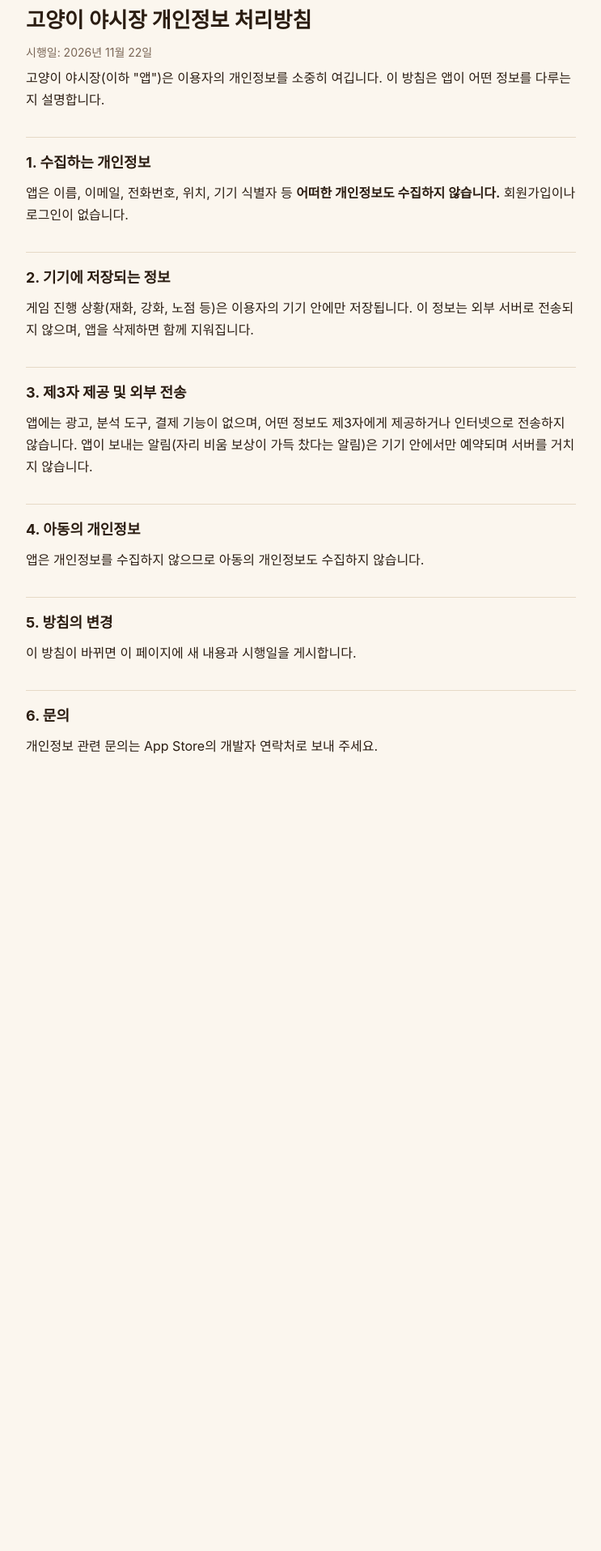
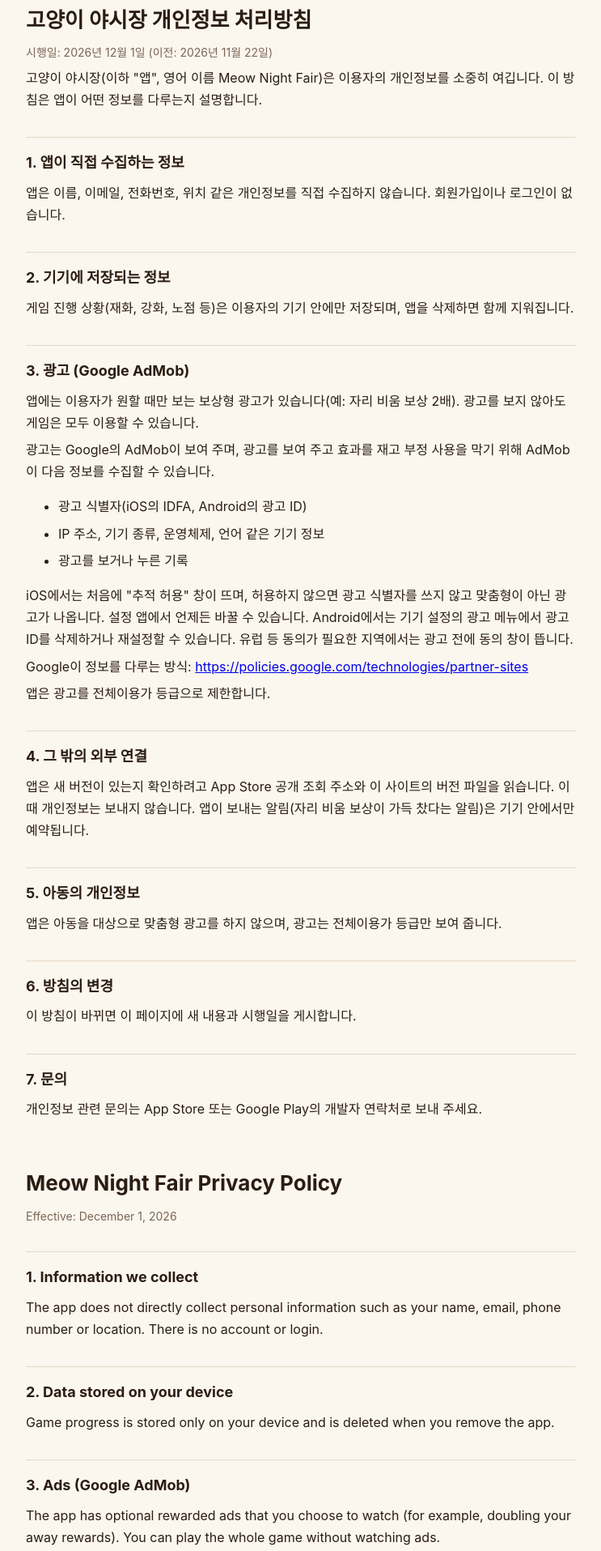
Before and after one commit to kjinjins/catmarket-privacy, a plain HTML site: page index.html in a window 1280 px wide. Shown: the part 37-1952 px from the top of the page at 81% size, without its empty margins (268-1011 px from the left). Before the commit the page ends 1042 px from the top, so only its background shows below. Drawn offline with Linux system fonts and the light colour scheme.

Commit message:
Privacy policy: add AdMob rewarded ads (ko/en)

```diff
--- a/index.html
+++ b/index.html
@@ -15,26 +15,60 @@ h1{font-size:26px;margin:0 0 4px}h2{font-size:18px;margin:32px 0 8px;padding-top
 </head>
 <body><main>
 <h1>고양이 야시장 개인정보 처리방침</h1>
-<p class="d">시행일: 2026년 11월 22일</p>
+<p class="d">시행일: 2026년 12월 1일 (이전: 2026년 11월 22일)</p>
+<p>고양이 야시장(이하 "앱", 영어 이름 Meow Night Fair)은 이용자의 개인정보를 소중히 여깁니다. 이 방침은 앱이 어떤 정보를 다루는지 설명합니다.</p>
 
-<p>고양이 야시장(이하 "앱")은 이용자의 개인정보를 소중히 여깁니다. 이 방침은 앱이 어떤 정보를 다루는지 설명합니다.</p>
-
-<h2>1. 수집하는 개인정보</h2>
-<p>앱은 이름, 이메일, 전화번호, 위치, 기기 식별자 등 <b>어떠한 개인정보도 수집하지 않습니다.</b> 회원가입이나 로그인이 없습니다.</p>
+<h2>1. 앱이 직접 수집하는 정보</h2>
+<p>앱은 이름, 이메일, 전화번호, 위치 같은 개인정보를 직접 수집하지 않습니다. 회원가입이나 로그인이 없습니다.</p>
 
 <h2>2. 기기에 저장되는 정보</h2>
-<p>게임 진행 상황(재화, 강화, 노점 등)은 이용자의 기기 안에만 저장됩니다. 이 정보는 외부 서버로 전송되지 않으며, 앱을 삭제하면 함께 지워집니다.</p>
+<p>게임 진행 상황(재화, 강화, 노점 등)은 이용자의 기기 안에만 저장되며, 앱을 삭제하면 함께 지워집니다.</p>
 
-<h2>3. 제3자 제공 및 외부 전송</h2>
-<p>앱에는 광고, 분석 도구, 결제 기능이 없으며, 어떤 정보도 제3자에게 제공하거나 인터넷으로 전송하지 않습니다. 앱이 보내는 알림(자리 비움 보상이 가득 찼다는 알림)은 기기 안에서만 예약되며 서버를 거치지 않습니다.</p>
+<h2>3. 광고 (Google AdMob)</h2>
+<p>앱에는 이용자가 원할 때만 보는 보상형 광고가 있습니다(예: 자리 비움 보상 2배). 광고를 보지 않아도 게임은 모두 이용할 수 있습니다.</p>
+<p>광고는 Google의 AdMob이 보여 주며, 광고를 보여 주고 효과를 재고 부정 사용을 막기 위해 AdMob이 다음 정보를 수집할 수 있습니다.</p>
+<ul>
+<li>광고 식별자(iOS의 IDFA, Android의 광고 ID)</li>
+<li>IP 주소, 기기 종류, 운영체제, 언어 같은 기기 정보</li>
+<li>광고를 보거나 누른 기록</li>
+</ul>
+<p>iOS에서는 처음에 "추적 허용" 창이 뜨며, 허용하지 않으면 광고 식별자를 쓰지 않고 맞춤형이 아닌 광고가 나옵니다. 설정 앱에서 언제든 바꿀 수 있습니다. Android에서는 기기 설정의 광고 메뉴에서 광고 ID를 삭제하거나 재설정할 수 있습니다. 유럽 등 동의가 필요한 지역에서는 광고 전에 동의 창이 뜹니다.</p>
+<p>Google이 정보를 다루는 방식: <a href="https://policies.google.com/technologies/partner-sites">https://policies.google.com/technologies/partner-sites</a></p>
+<p>앱은 광고를 전체이용가 등급으로 제한합니다.</p>
 
-<h2>4. 아동의 개인정보</h2>
-<p>앱은 개인정보를 수집하지 않으므로 아동의 개인정보도 수집하지 않습니다.</p>
+<h2>4. 그 밖의 외부 연결</h2>
+<p>앱은 새 버전이 있는지 확인하려고 App Store 공개 조회 주소와 이 사이트의 버전 파일을 읽습니다. 이때 개인정보는 보내지 않습니다. 앱이 보내는 알림(자리 비움 보상이 가득 찼다는 알림)은 기기 안에서만 예약됩니다.</p>
 
-<h2>5. 방침의 변경</h2>
+<h2>5. 아동의 개인정보</h2>
+<p>앱은 아동을 대상으로 맞춤형 광고를 하지 않으며, 광고는 전체이용가 등급만 보여 줍니다.</p>
+
+<h2>6. 방침의 변경</h2>
 <p>이 방침이 바뀌면 이 페이지에 새 내용과 시행일을 게시합니다.</p>
 
-<h2>6. 문의</h2>
-<p>개인정보 관련 문의는 App Store의 개발자 연락처로 보내 주세요.</p>
+<h2>7. 문의</h2>
+<p>개인정보 관련 문의는 App Store 또는 Google Play의 개발자 연락처로 보내 주세요.</p>
+
+<h1 lang="en" style="margin-top:56px">Meow Night Fair Privacy Policy</h1>
+<div lang="en">
+<p class="d">Effective: December 1, 2026</p>
+<h2>1. Information we collect</h2>
+<p>The app does not directly collect personal information such as your name, email, phone number or location. There is no account or login.</p>
+<h2>2. Data stored on your device</h2>
+<p>Game progress is stored only on your device and is deleted when you remove the app.</p>
+<h2>3. Ads (Google AdMob)</h2>
+<p>The app has optional rewarded ads that you choose to watch (for example, doubling your away rewards). You can play the whole game without watching ads.</p>
+<p>Ads are served by Google AdMob, which may collect your advertising identifier (IDFA on iOS, Advertising ID on Android), device information such as IP address, device model, OS and language, and ad interactions, to show and measure ads and prevent fraud.</p>
+<p>On iOS you are asked for tracking permission; if you decline, the advertising identifier is not used and non-personalized ads are shown. You can change this any time in Settings. On Android you can reset or delete your Advertising ID in your device settings. In regions that require consent (such as the EU), a consent form is shown before ads.</p>
+<p>How Google uses data: <a href="https://policies.google.com/technologies/partner-sites">https://policies.google.com/technologies/partner-sites</a></p>
+<p>Ads are limited to content suitable for all ages.</p>
+<h2>4. Other connections</h2>
+<p>The app checks for new versions using the public App Store lookup and a version file on this site. No personal information is sent. Reminder notifications are scheduled locally on your device.</p>
+<h2>5. Children</h2>
+<p>The app does not show personalized ads to children, and ads are limited to all-ages content.</p>
+<h2>6. Changes</h2>
+<p>If this policy changes, we will post the new version and effective date on this page.</p>
+<h2>7. Contact</h2>
+<p>Please use the developer contact on the App Store or Google Play.</p>
+</div>
 </main></body>
 </html>
```
